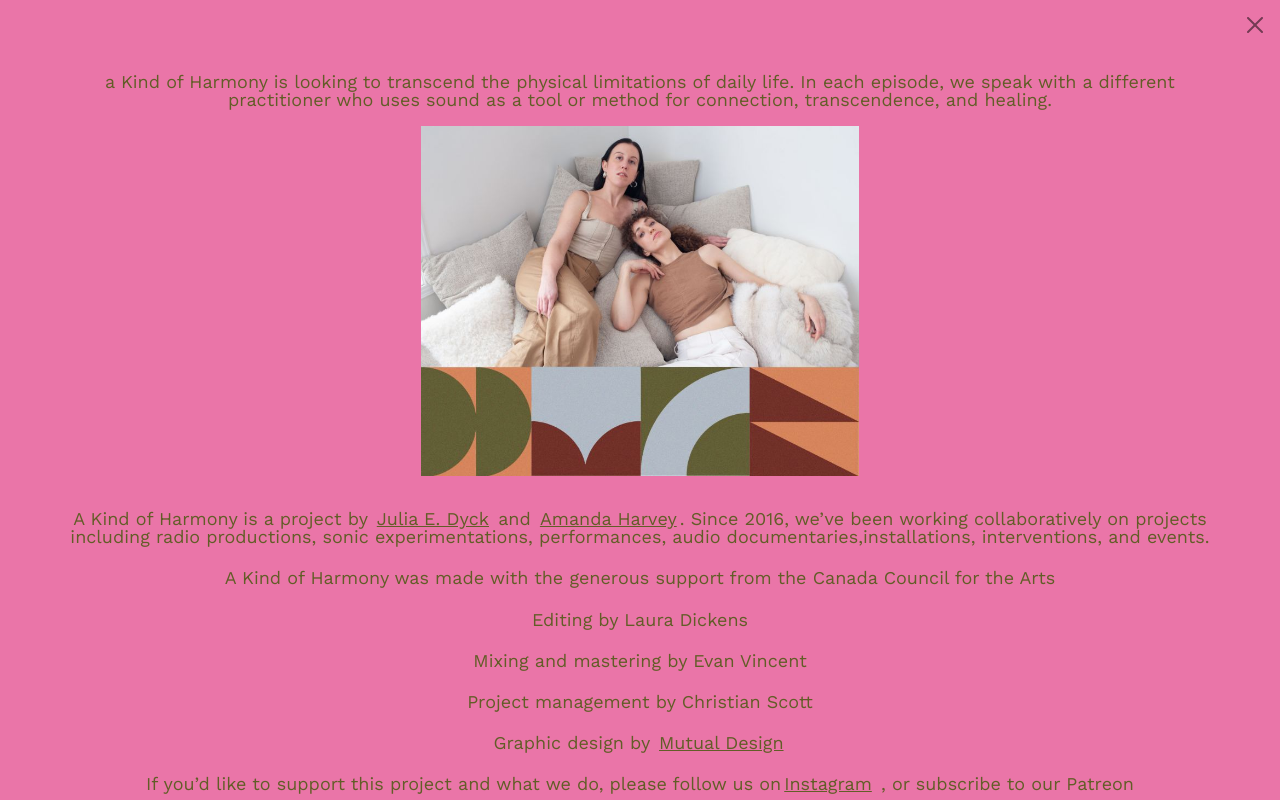
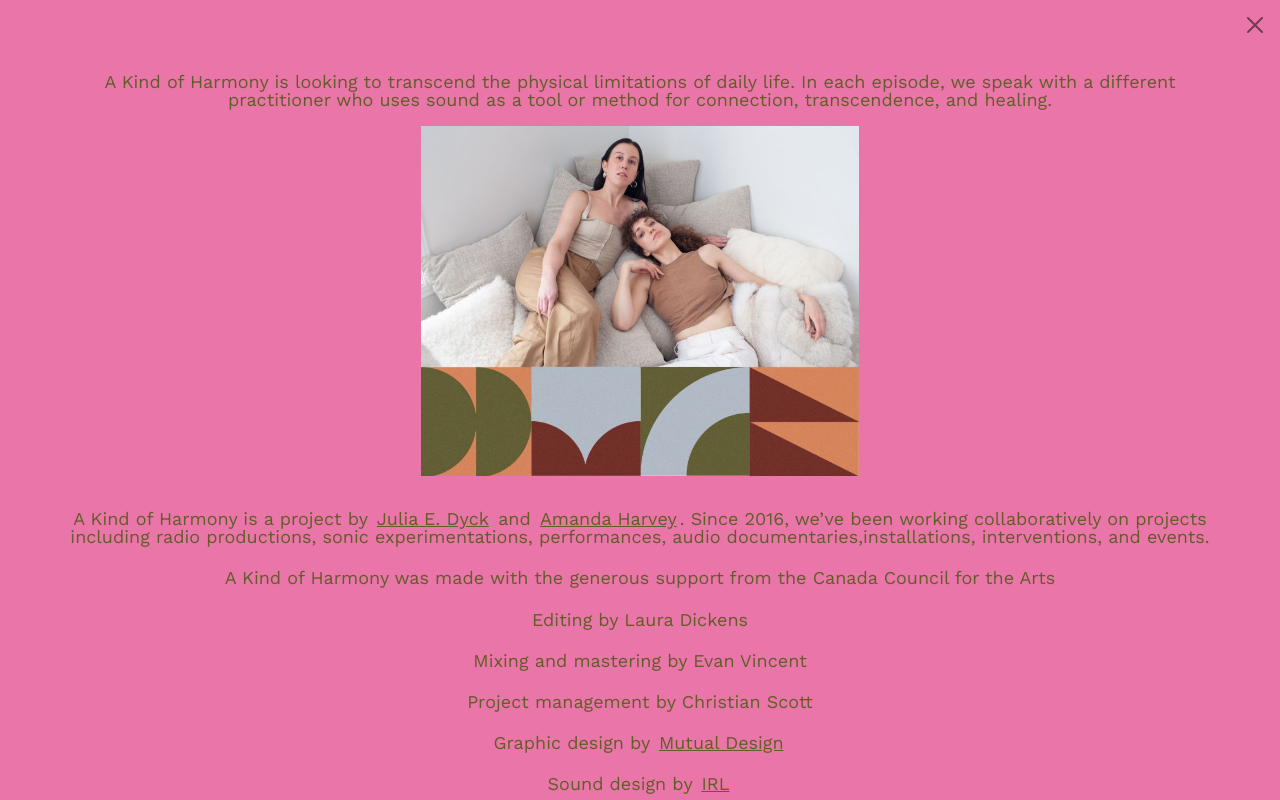
Before and after one commit to juliaedyck/podcast, a React (Create React App) app in the folder podcast/: page /About in a window 1280 px wide. Built offline with nearby package versions, Linux system fonts and the light colour scheme.

Commit message:
about page edits

```diff
--- a/podcast/src/components/About.js
+++ b/podcast/src/components/About.js
@@ -19,7 +19,7 @@ const About = () => {
       </Close>
       <Wrapper>
         <Des>
-          a Kind of Harmony is looking to transcend the physical limitations of daily
+          A Kind of Harmony is looking to transcend the physical limitations of daily
           life. In each episode, we speak with a different practitioner
           who uses sound as a tool or method for connection, transcendence, and
           healing.
@@ -61,6 +61,24 @@ const About = () => {
               Mutual Design
             </StyledLink>{" "}
           </Des>
+               <Des>
+            Sound design by{" "}
+            <StyledLink
+              onClick={() => newWindow("https://www.irlhuman.com/")}
+              target="_blank"
+            >
+              IRL
+            </StyledLink>{" "}
+          </Des>
+          <Des>
+            Website by{" "}
+            <StyledLink
+              onClick={() => newWindow("https://www.juliaedyck.net/")}
+              target="_blank"
+            >
+              juliaedyck.net
+            </StyledLink>{" "}
+          </Des>
           <Des>
             If you’d like to support this project and what we do, please follow
             us on
@@ -69,7 +87,12 @@ const About = () => {
               target="_blank"
             >
              Instagram
-            </StyledLink> , or subscribe to our Patreon
+            </StyledLink> , or subscribe to our   <StyledLink
+              onClick={() => newWindow("patreon.com/aKindofHarmony")}
+              target="_blank"
+            >
+             Patreon
+            </StyledLink>
           </Des>
         </Des>
         <Logo>
```
Also changed, not shown: 7 other files (tests, documents, lock files or other folders).
